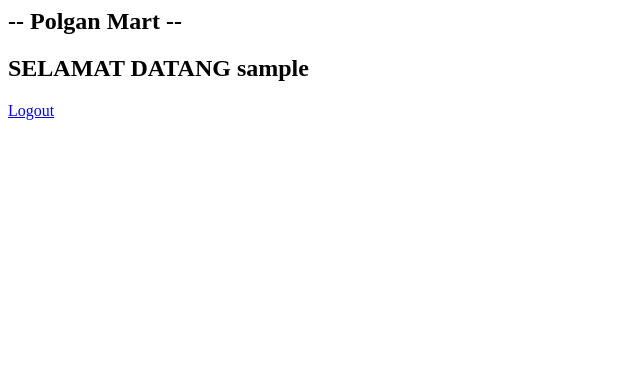
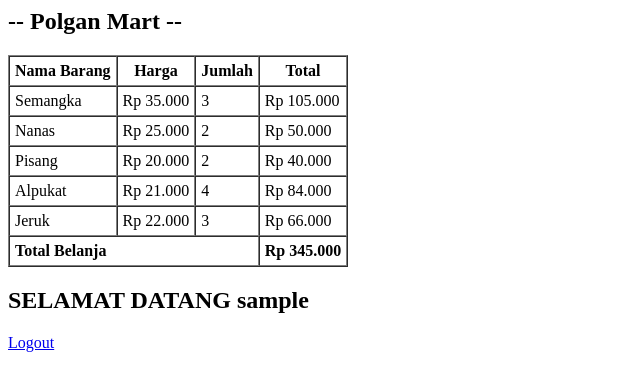
Before and after one commit to angga150/UtsWeb1_AnggaHaady, a PHP site: page /dashboard.php in a window 1280 px wide. Shown: the top 391 px of the page, without its empty margins (0-640 px from the left). Run offline with PHP 8.4, Linux system fonts and the light colour scheme; the visitor is signed in with stand-in values (Sample User, id 1).

Commit message:
output akhir

```diff
--- a/dashboard.php
+++ b/dashboard.php
@@ -31,6 +31,23 @@ foreach ($pilih_index as $idx) {
     $jumlah[] = rand(1, 5);
 }
 
+echo "<table border='1' cellpadding='5' cellspacing='0'>";
+echo "<tr><th>Nama Barang</th><th>Harga</th><th>Jumlah</th><th>Total</th></tr>";
+
+foreach ($beli as $i => $barang) {
+    $sub_total = $harga_barang[array_search($barang, $nama_barang)] * $jumlah[$i];
+    echo "<tr>
+            <td>{$barang}</td>
+            <td>Rp " . number_format($harga_barang[array_search($barang, $nama_barang)], 0, ',', '.') . "</td>
+            <td>{$jumlah[$i]}</td>
+            <td>Rp " . number_format($sub_total, 0, ',', '.') . "</td>
+          </tr>";
+    $grandtotal += $sub_total;
+}
+
+echo "<tr><td colspan='3'><b>Total Belanja</b></td>
+      <td><b>Rp " . number_format($grandtotal, 0, ',', '.') . "</b></td></tr>";
+echo "</table>";
 
 ?>
 
```
